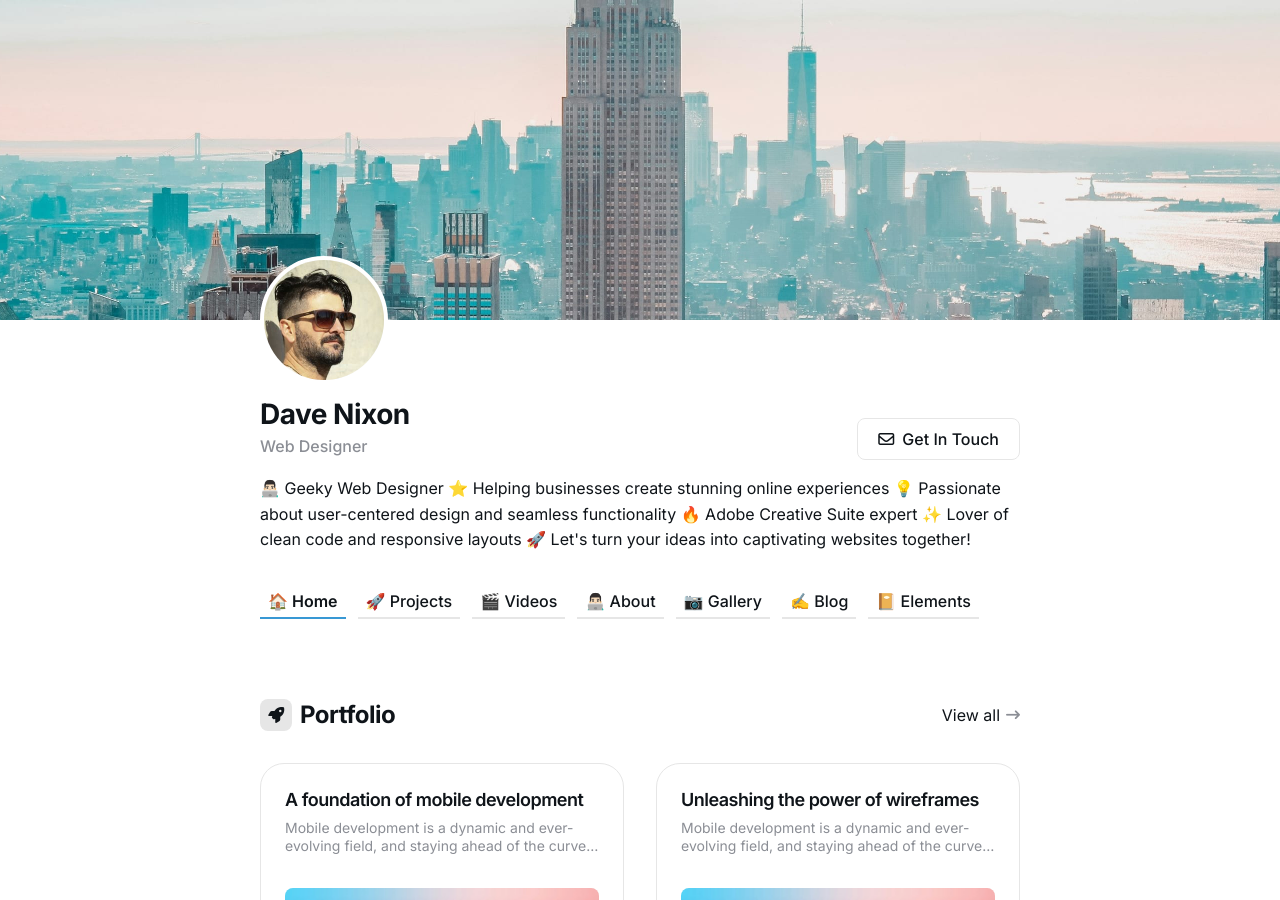
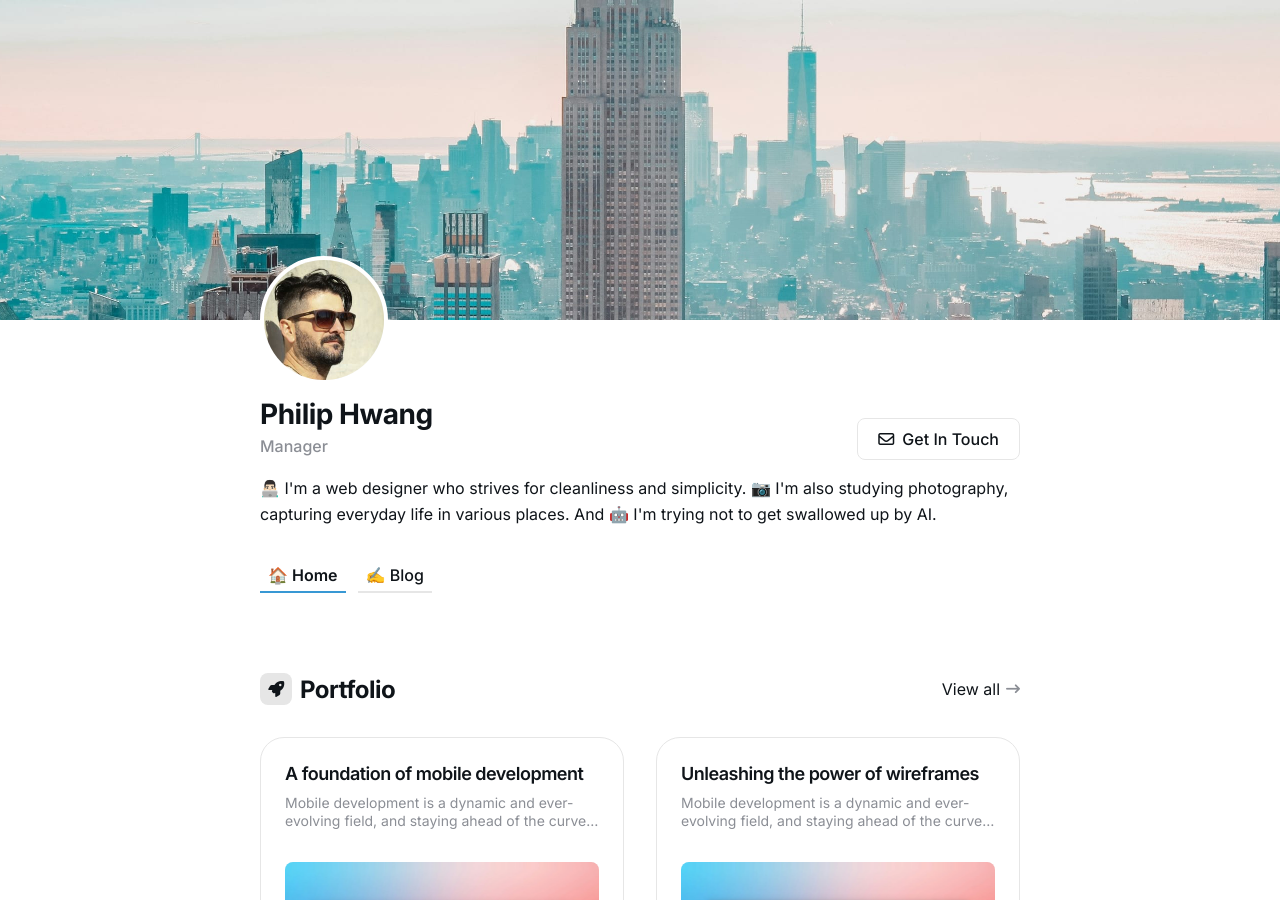
Before and after one commit to meta-blog/meta-blog.github.io, a Jekyll site: the page built from index.html, in a window 1280 px wide and 900 px high. Built offline with Jekyll 4.4.1, drawn with Linux system fonts in a browser that asks for light colours.

Commit message:
Update settings.yml

```diff
--- a/_data/settings.yml
+++ b/_data/settings.yml
@@ -1,7 +1,7 @@
 #-------------------------------
 # Site Settings
-title: Priam
-description: Priam is a minimal portfolio theme for Jekyll.
+title: Meta Page
+description:
 color_scheme: auto # You have the option to choose between three modes: auto, light, and dark. The default mode is set to auto, which means that the color scheme will automatically adapt based on your operating system settings. This way, you can enjoy a personalized experience without having to manually switch between light and dark modes.
 
 
@@ -24,26 +24,26 @@ menu_settings:
   menu_items:
     - title: '🏠 Home'
       url: '/'
-    - title: '🚀 Projects'
-      url: '/projects/'
-    - title: '🎬 Videos'
-      url: '/videos/'
-    - title: '👨🏻‍💻 About'
-      url: '/about/'
-    - title: '📷 Gallery'
-      url: '/gallery/'
+#   - title: '🚀 Projects'
+#     url: '/projects/'
+#   - title: '🎬 Videos'
+#     url: '/videos/'
+#    - title: '👨🏻‍💻 About'
+#      url: '/about/'
+#    - title: '📷 Gallery'
+#      url: '/gallery/'
     - title: '✍️ Blog'
       url: '/blog/'
-    - title: '📔 Elements'
-      url: '/elements/'
+#    - title: '📔 Elements'
+#      url: '/elements/'
 
 
 #-------------------------------
 # Author Settings
 author:
-  author_name: Dave Nixon
-  author_role: Web Designer
-  author_bio: 👨🏻‍💻 Geeky Web Designer ⭐️ Helping businesses create stunning online experiences 💡 Passionate about user-centered design and seamless functionality 🔥 Adobe Creative Suite expert ✨ Lover of clean code and responsive layouts 🚀 Let's turn your ideas into captivating websites together!
+  author_name: Philip Hwang
+  author_role: Manager
+  author_bio: 👨🏻‍💻 I'm a web designer who strives for cleanliness and simplicity. 📷 I'm also studying photography, capturing everyday life in various places. And 🤖 I'm trying not to get swallowed up by AI.
   author_avatar: '/images/01-1.jpg'
   cta_button_text: Get In Touch
   cta_button_link: '/contact/'
```
